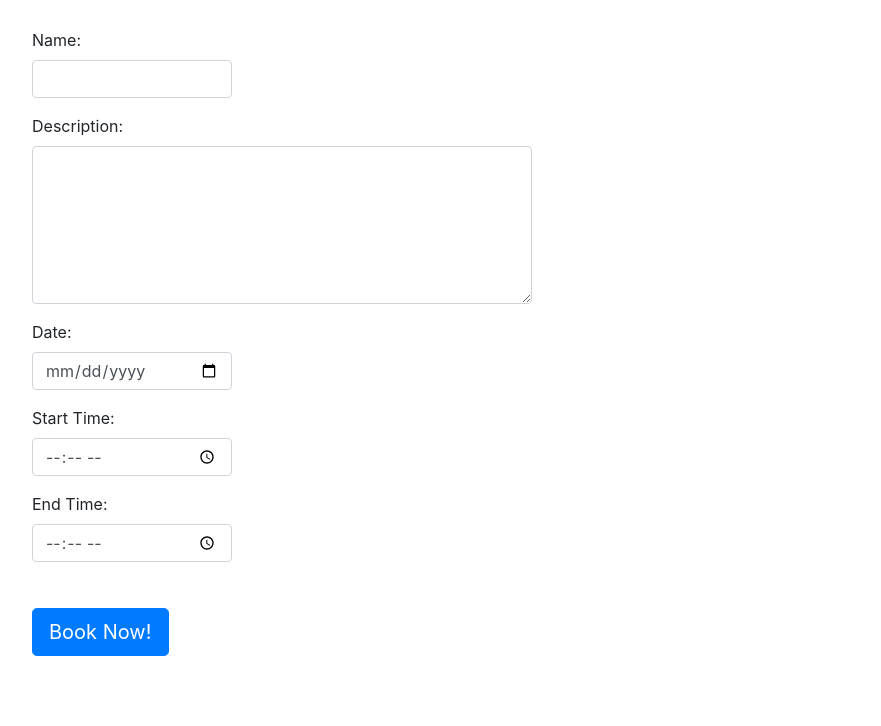
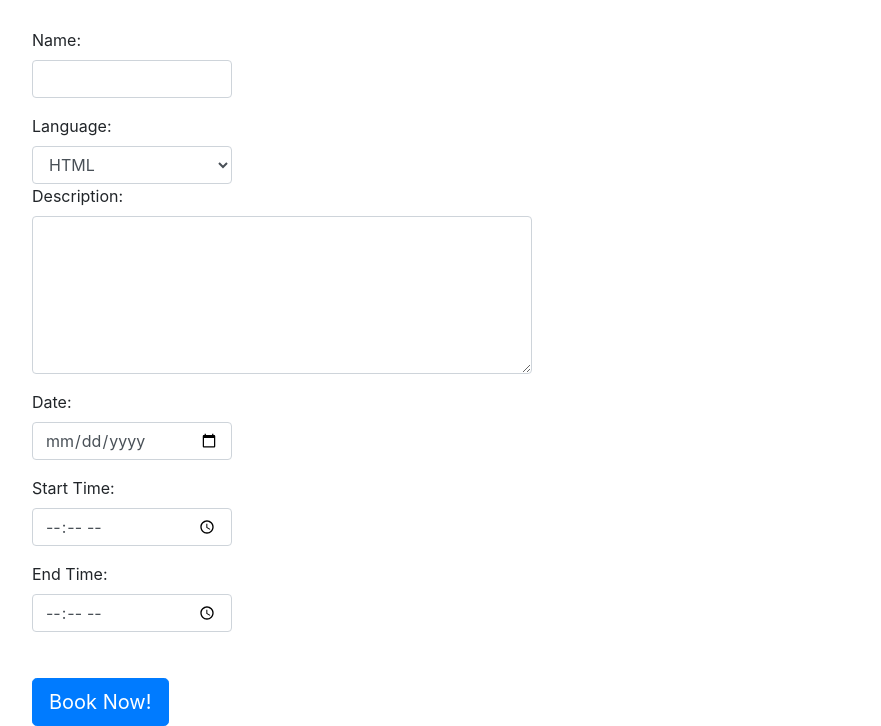
Before and after one commit to crlucero/jquery-10-17, a plain HTML site: page appointments/index.html in a window 1280 px wide. Shown: the part 120-846 px from the top of the page, without its empty margins (73-954 px from the left). Before the commit the page ends 800 px from the top, so only its background shows below. Drawn offline with Linux system fonts and the light colour scheme.

Commit message:
add select dropdown, styling

```diff
--- a/appointments/css/styles.css
+++ b/appointments/css/styles.css
@@ -21,6 +21,10 @@ input {
     max-width: 200px;
 }
 
+select {
+    max-width: 200px;
+}
+
 textarea {
     max-width: 500px;
 }
--- a/appointments/index.html
+++ b/appointments/index.html
@@ -19,6 +19,17 @@
               <label for="name">Name:</label>
               <input id="name" class="form-control" type="text">
             </div>
+
+            <div class="formg-roup">
+                <label for="language">Language:</label>
+                <select class="form-control" id="language">
+                        <option value="HTML">HTML</option>
+                        <option value="CSS">CSS</option>
+                        <option value="Bootstrap">Bootstrap</option>
+                        <option value="Javascript">Javascript</option>
+                </select>
+            </div>
+
             <div class="form-group">
               <label for="description">Description:</label>
               <textarea id="description" class="form-control" rows="6" type="text"></textarea>
@@ -42,7 +53,7 @@
         </div>
 
         <div id="details">
-            <p><span id="nameOutput"></span>, Your appointment for <span id="descriptionOutput"></span> is on <span id="dateOutput"></span> from <span id="startOutput"></span> to <span id="endOutput"></span>.
+            <p><span id="nameOutput"></span>, Your appointment for <span id="descriptionOutput"></span>, using <span id="languageOutput"></span> is on <span id="dateOutput"></span> from <span id="startOutput"></span> to <span id="endOutput"></span>.
                 <p>Thank you,</p>
 
             </p>
--- a/appointments/js/scripts.js
+++ b/appointments/js/scripts.js
@@ -5,12 +5,15 @@ $(document).ready(function() {
           var date= $("input#date").val();
           var startTime = $("input#startTime").val();
           var endTime = $("input#endTime").val();
+          var language = $("select#language").val();
 
           $("#nameOutput").append(name);
           $("#descriptionOutput").append(description);
+          $("#languageOutput").append(language);
           $("#dateOutput").append(date);
           $("#startOutput").append(startTime);
           $("#endOutput").append(endTime);
+
 
       $("#details").fadeIn();
       event.preventDefault();
```
